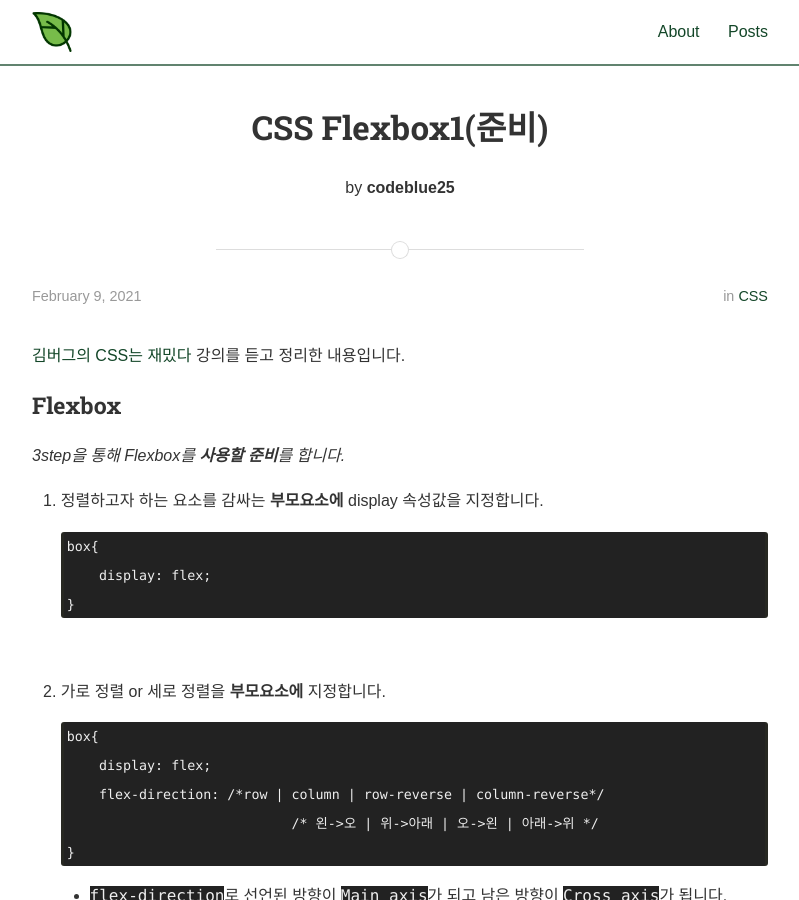
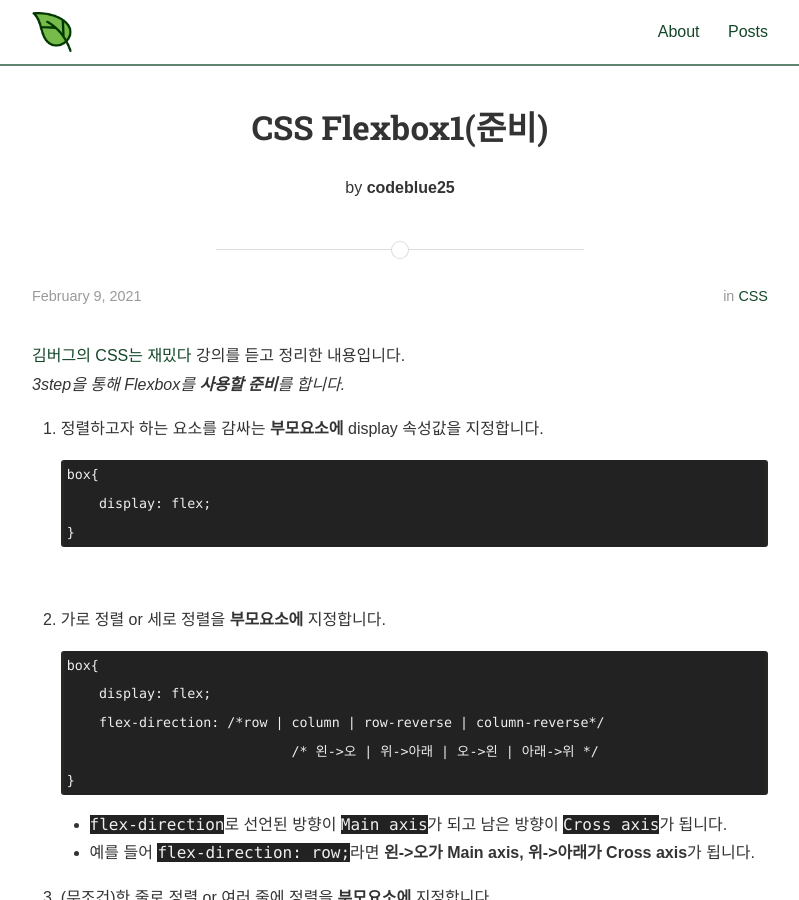
Before and after one commit to codeblue25/codeblue25.github.io, a Jekyll site: the page built from _posts/2021-02-09-flexbox1.md, in a window 1280 px wide and 900 px high. Shown: the whole window, without its empty margins (240-1039 px from the left). Built offline with Jekyll 4.4.1, drawn with Linux system fonts in a browser that asks for light colours; nearby versions of some CDN libraries; some web fonts are replaced; a style sheet for code colours, icons or effects is not loaded.

Commit message:
CSS Flexbox1
제목 수정

```diff
--- a/_posts/2021-02-09-flexbox1.md
+++ b/_posts/2021-02-09-flexbox1.md
@@ -7,9 +7,7 @@ categories: CSS
 ---
 
 [김버그의 CSS는 재밌다](https://edu.goorm.io/lecture/17829/%EA%B9%80%EB%B2%84%EA%B7%B8%EC%9D%98-css%EB%8A%94-%EC%9E%AC%EB%B0%8C%EB%8B%A4-%EA%B8%B0%EC%B4%88%EB%B6%80%ED%84%B0-%EC%8B%A4%EB%AC%B4-%EB%A0%88%EB%B2%A8%EA%B9%8C%EC%A7%80) 강의를 듣고 정리한 내용입니다.
-
-<h3>Flexbox</h3>
-
+<br />
 *3step을 통해 Flexbox를 **사용할 준비**를 합니다.*<br />
 
 1. 정렬하고자 하는 요소를 감싸는 **부모요소에** display 속성값을 지정합니다.
```
